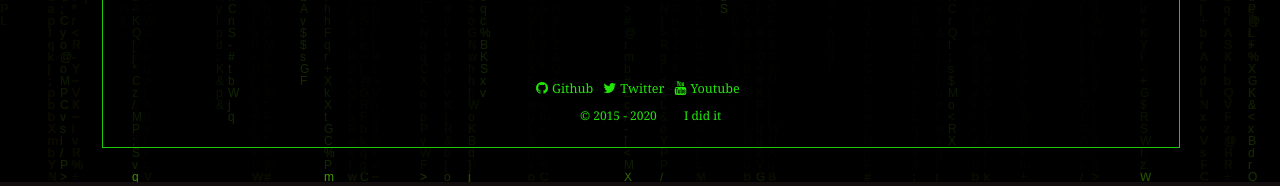
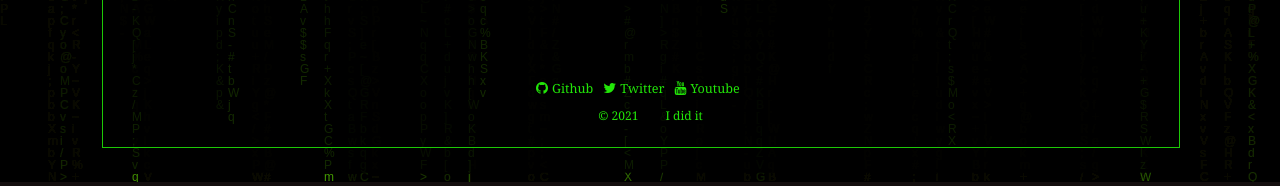
Before and after one commit to Exile1201/test, a Jekyll site: the page built from pages/collections.md, in a window 1280 px wide. Shown: the part 1123-1309 px from the top of the page. Built offline with Jekyll 4.4.1, drawn with Linux system fonts in a browser that asks for light colours; comment, search, counter and statistics services are not loaded.

Commit message:
Update footer.html

```diff
--- a/src/_includes/footer.html
+++ b/src/_includes/footer.html
@@ -123,7 +123,7 @@
     </ul>
     <!-- copyright -->
     <ul class="footer_copyright">
-      <li class="copyright">© 2015 - 2020</li>
+      <li class="copyright">© 2021</li>
       {% if site.statement %}
       <li>{{ site.statement }}</li>
       {% endif %}
```
